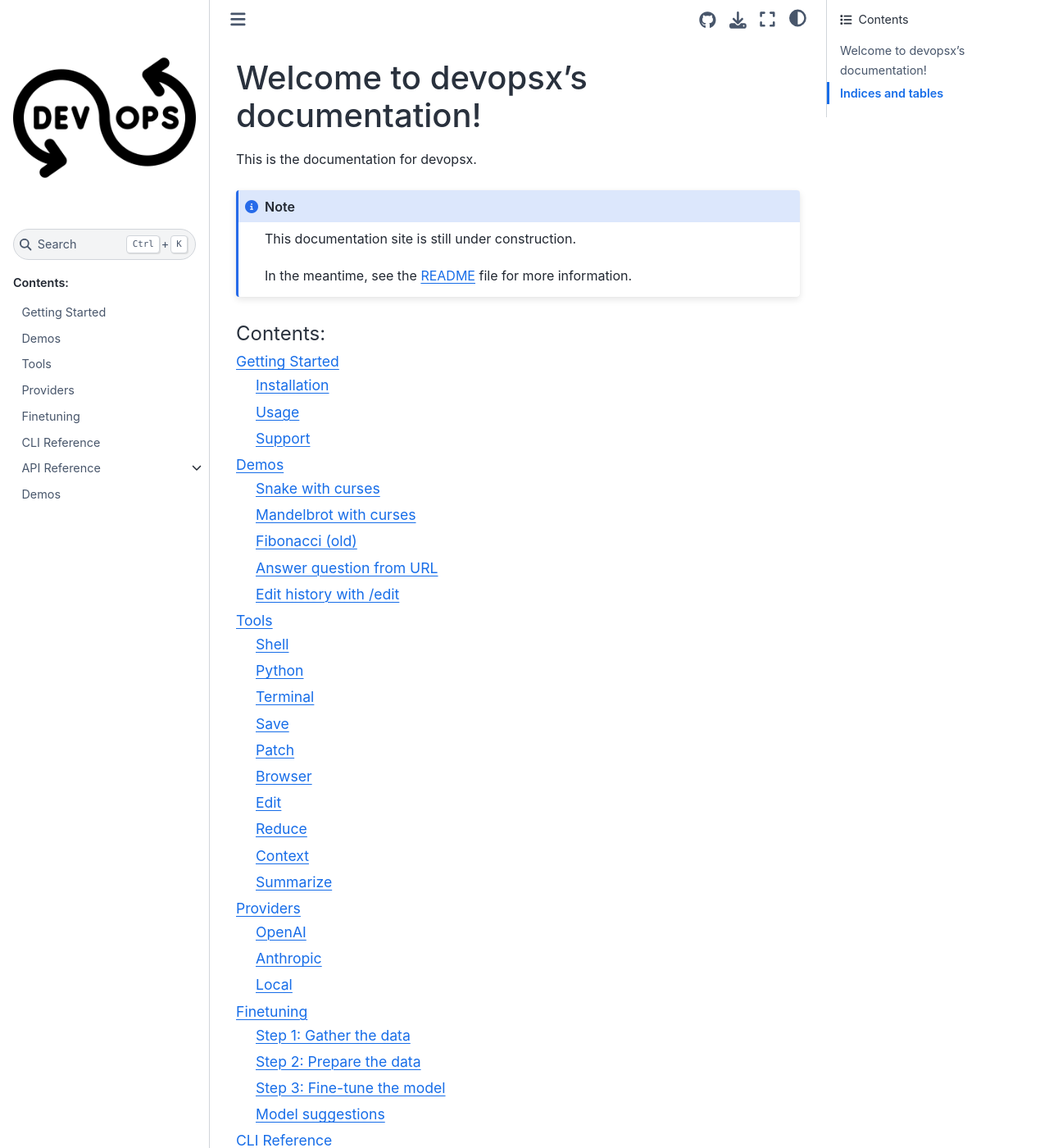
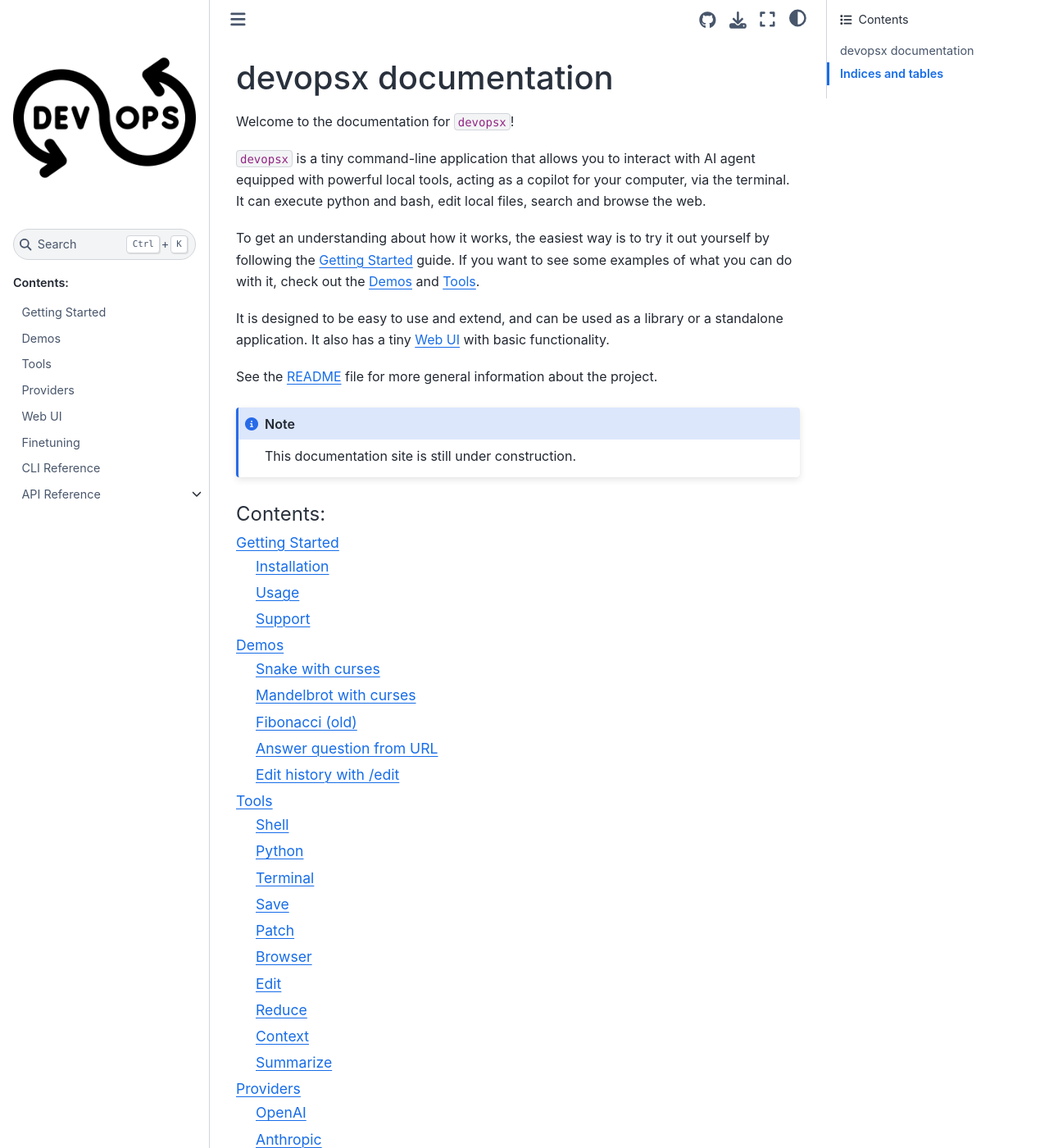
Before and after one commit to mystery000/devopsx, a Sphinx documentation site: the page built from docs/index.rst, in a window 1280 px wide and 1400 px high. Shown: the whole window at 82% size. Built offline with Sphinx 7.4.7 and the Sphinx Book theme 1.1.4, drawn with Linux system fonts in a browser that asks for light colours; some of the changed text lies outside the part shown.

Commit message:
docs: improved index intro text, added webui docs

```diff
--- a/docs/cli.rst
+++ b/docs/cli.rst
@@ -4,7 +4,3 @@
 .. click:: devopsx.cli:main
    :prog: devopsx
    :nested: full
-
-.. click:: devopsx.cli_server:main
-   :prog: devopsx-server
-   :nested: full
--- a/docs/index.rst
+++ b/docs/index.rst
@@ -3,15 +3,21 @@
    You can adapt this file completely to your liking, but it should at least
    contain the root `toctree` directive.
 
-Welcome to devopsx's documentation!
-=================================
+devopsx documentation
+===================
 
-This is the documentation for devopsx.
+Welcome to the documentation for ``devopsx``!
+
+``devopsx`` is a tiny command-line application that allows you to interact with AI agent equipped with powerful local tools, acting as a copilot for your computer, via the terminal. It can execute python and bash, edit local files, search and browse the web.
+
+To get an understanding about how it works, the easiest way is to try it out yourself by following the :ref:`Getting Started` guide. If you want to see some examples of what you can do with it, check out the :ref:`Demos` and :ref:`Tools`.
+
+It is designed to be easy to use and extend, and can be used as a library or a standalone application. It also has a tiny :ref:`Web UI` with basic functionality.
+
+See the `README <https://github.com/infractura/devopsx/blob/master/README.md>`_ file for more general information about the project.
 
 .. note::
     This documentation site is still under construction.
-
-    In the meantime, see the `README <https://github.com/ErikBjare/devopsx/blob/master/README.md>`_ file for more information.
 
 .. toctree::
    :maxdepth: 2
```
Also changed, not shown: other parts of docs/index.rst (+1 -1 lines), docs/webui.rst (added, +19 -0 lines).
